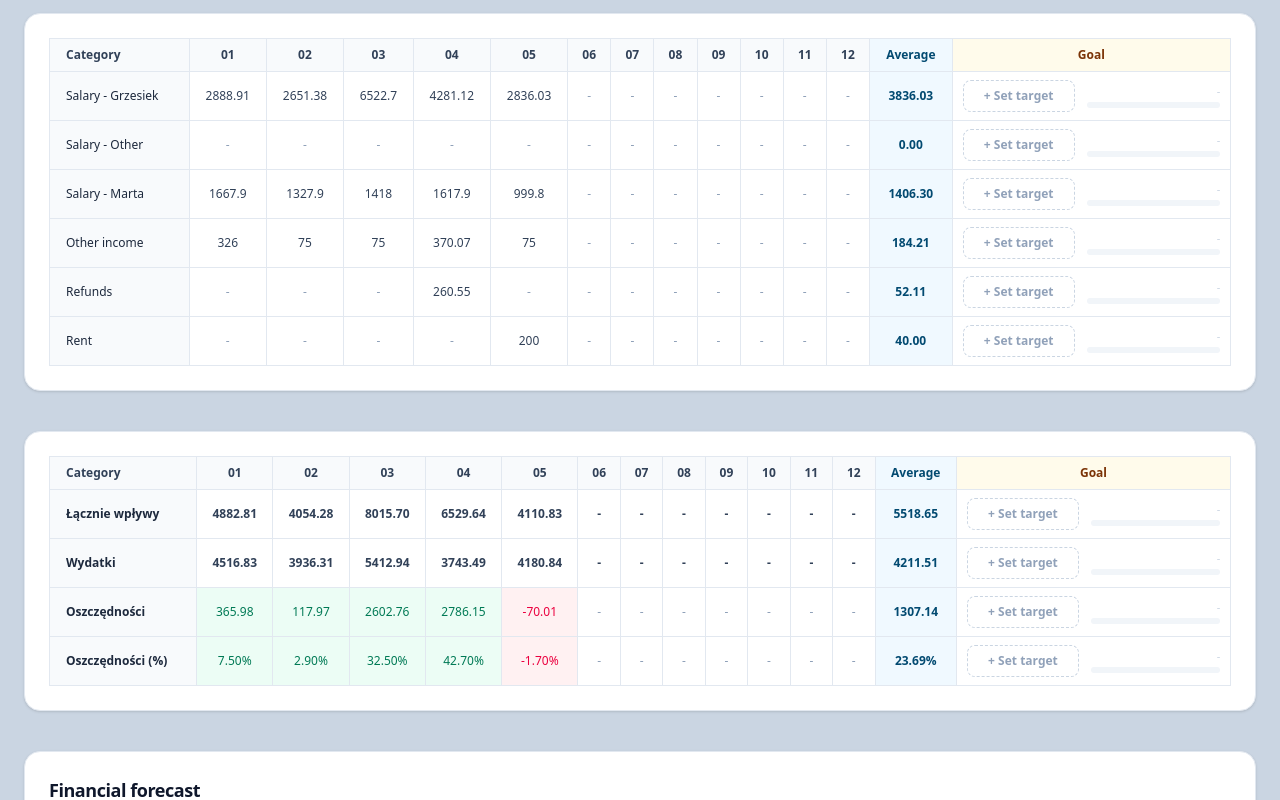
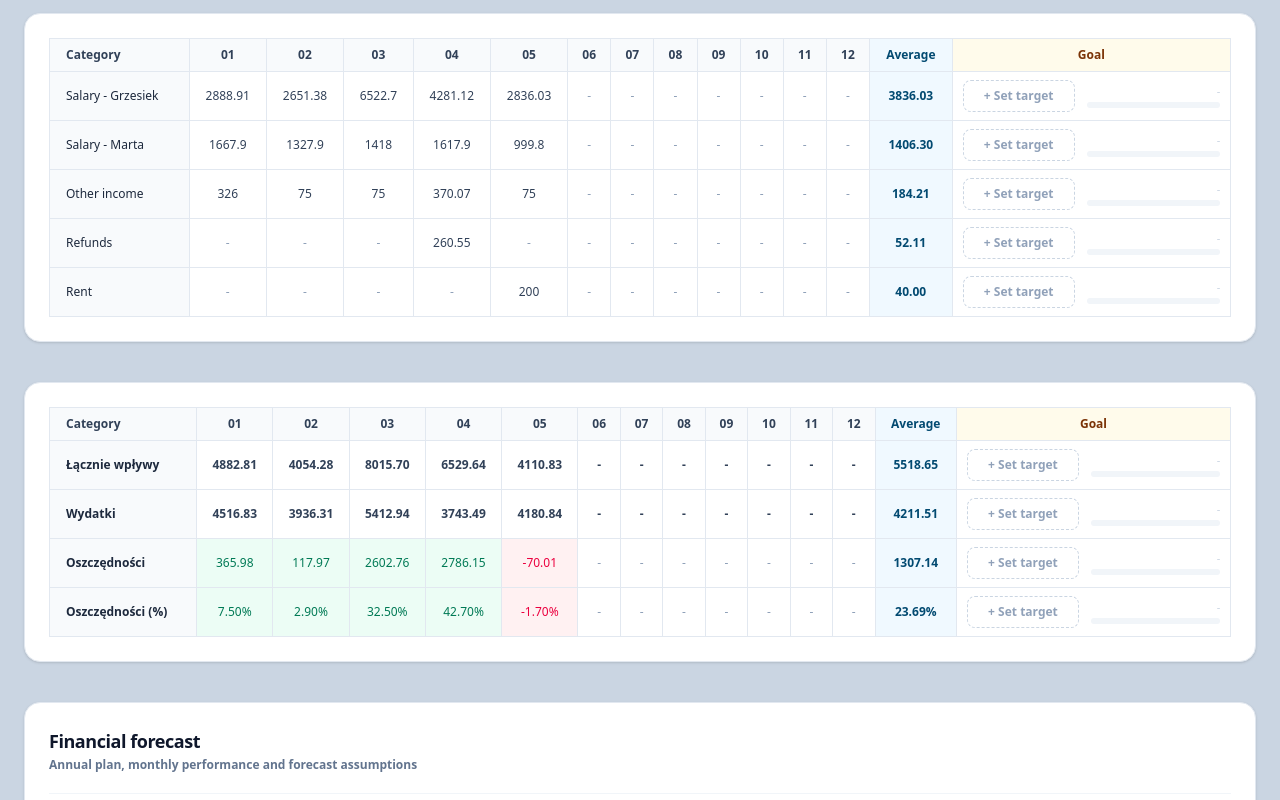
Before and after one commit to oleksaGrzegorz/budget-app, a React (Vite) app: page / in a window 1280 px wide. Shown: the part 4280-5080 px from the top of the page. Built offline with nearby package versions, Linux system fonts and the light colour scheme; no server answers.

Commit message:
refactor: remove redundant salary entry for clarity in budget summary labels

```diff
--- a/src/data/budgetSummaryLabels.ts
+++ b/src/data/budgetSummaryLabels.ts
@@ -1,6 +1,5 @@
 export const budgetSummaryLabels = [
   "Salary - Grzesiek",
-  "Salary - Other",
   "Salary - Marta",
   "Other income",
   "Refunds",
```
